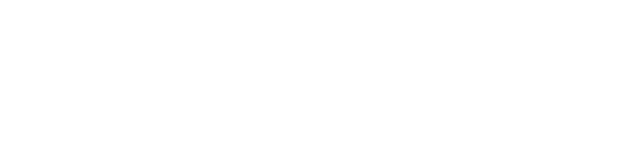
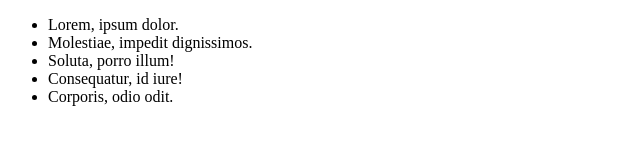
Before and after one commit to kahraman-mustafa/patika.dev-git, a plain HTML site: page index.html in a window 1280 px wide. Shown: the whole page, without its empty margins (0-640 px from the left). Drawn offline with Linux system fonts and the light colour scheme.

Commit message:
liste eklendi

```diff
--- a/index.html
+++ b/index.html
@@ -7,6 +7,12 @@
   <title>Document</title>
 </head>
 <body>
-
+  <ul>
+    <li item="item1">Lorem, ipsum dolor.</li>
+    <li item="item2">Molestiae, impedit dignissimos.</li>
+    <li item="item3">Soluta, porro illum!</li>
+    <li item="item4">Consequatur, id iure!</li>
+    <li item="item5">Corporis, odio odit.</li>
+  </ul>
 </body>
 </html>
```
